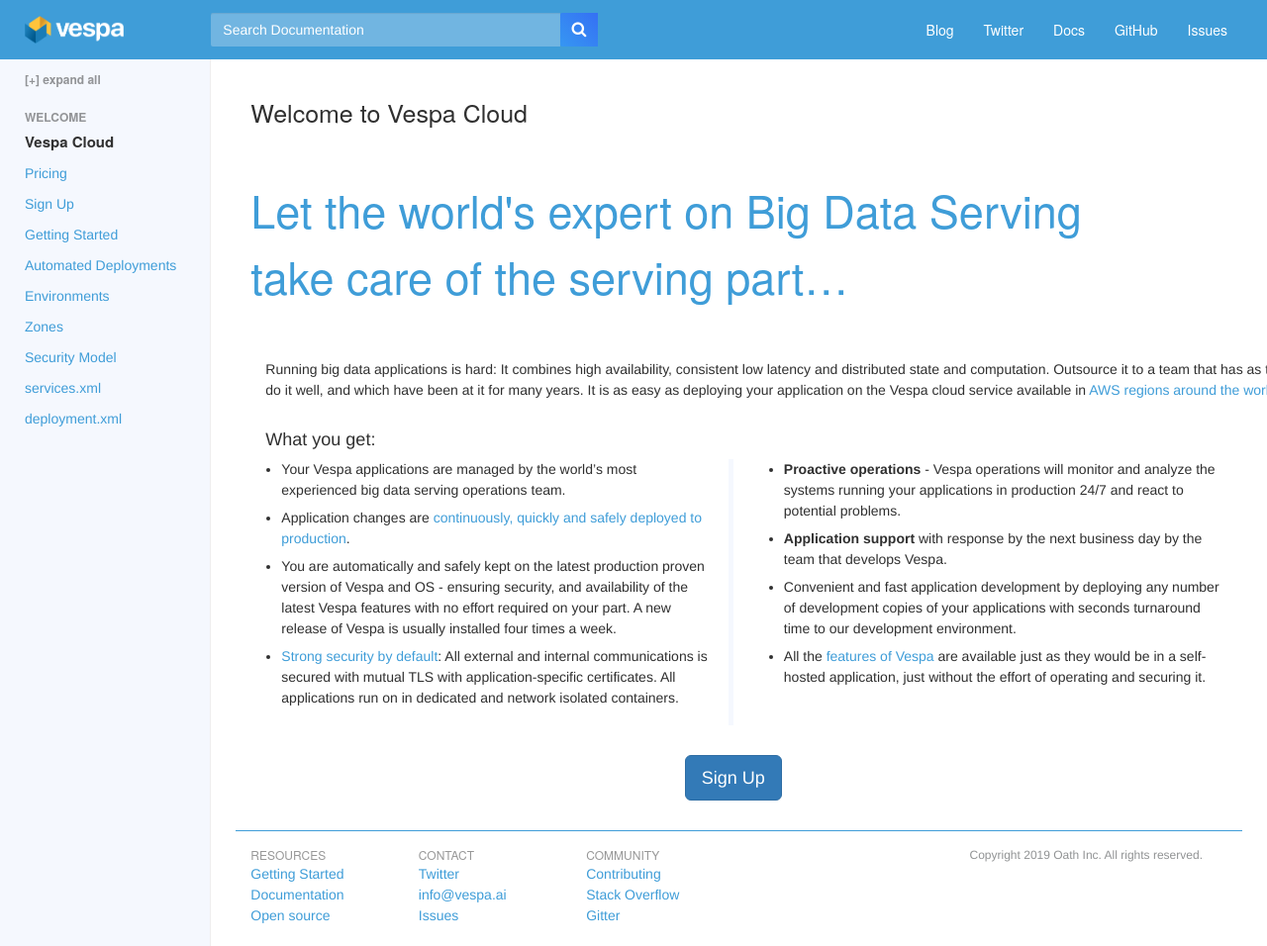
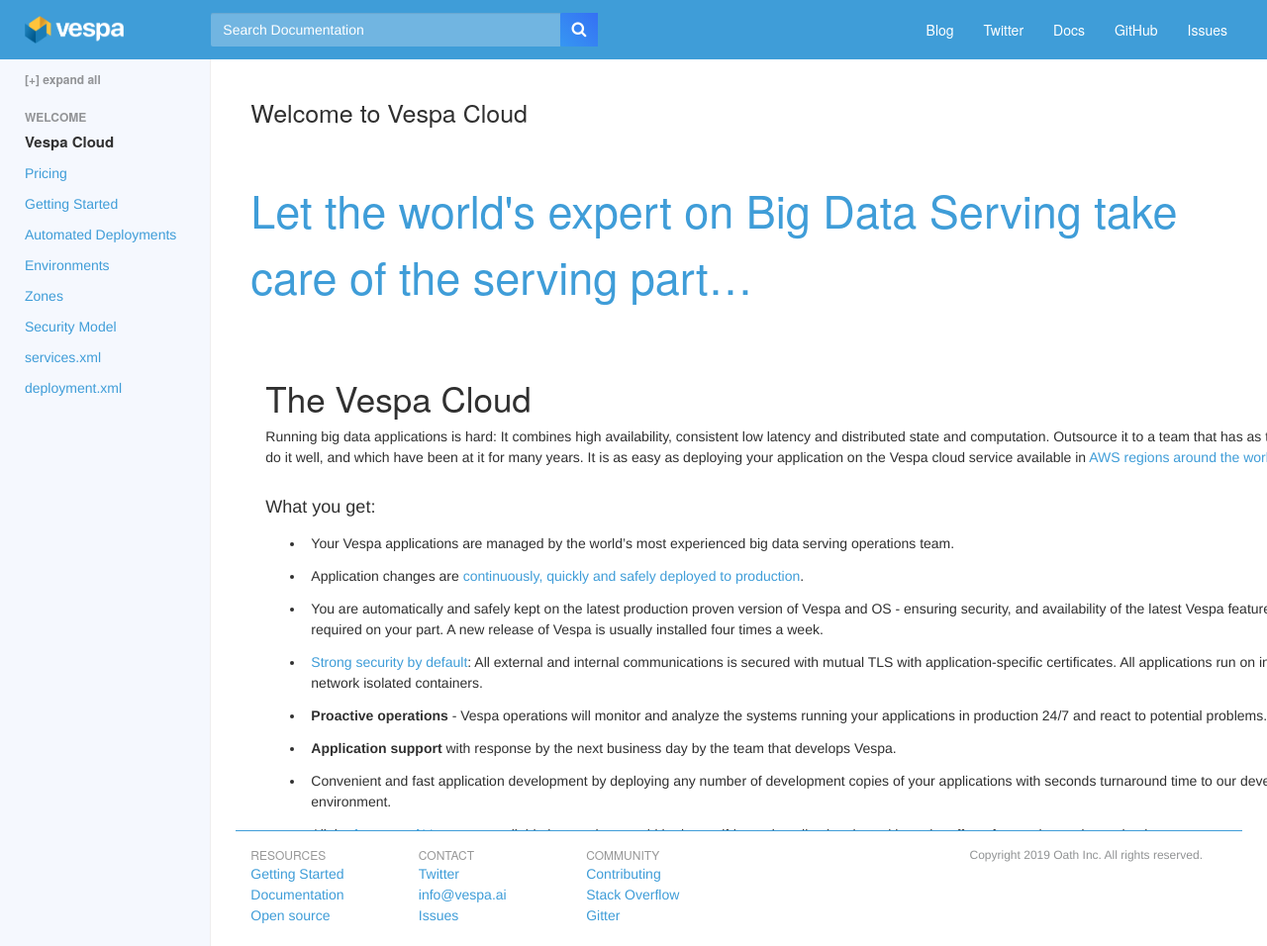
Before and after one commit to vespa-engine/cloud, a Jekyll site: the page built from index.html, in a window 1280 px wide and 956 px high. Shown: the whole window at 99% size. Built offline with Jekyll 4.4.1, drawn with Linux system fonts in a browser that asks for light colours.

Commit message:
Revert "    Move sign-up to separate page with email form"

```diff
--- a/_data/sidebar.yml
+++ b/_data/sidebar.yml
@@ -6,8 +6,6 @@ docs:
         url: /
       - page: Pricing
         url: /pricing
-      - page: Sign Up
-        url: /sign-up
       - page: Getting Started
         url: /getting-started
       - page: Automated Deployments
--- a/_includes/header.html
+++ b/_includes/header.html
@@ -8,7 +8,7 @@
 <title>{% if page.title %}{{ page.title | escape }}{% else %}{{ "Vespa" }}{% endif %}</title>
 
 <!-- Bootstrap -->
-<link rel="stylesheet" href="{{ site.baseurl }}/css/bootstrap.min.css">
+<link href="{{ site.baseurl }}/css/bootstrap.min.css" rel="stylesheet">
 
 <!-- Font Awesome -->
 <link rel="stylesheet" href="{{ site.baseurl }}/css/font-awesome.min.css">
--- a/_includes/nav.html
+++ b/_includes/nav.html
@@ -8,7 +8,7 @@
             <span class="icon-bar"></span>
             <span class="icon-bar"></span>
             </button>
-            <a class="navbar-brand" href="{{ site.baseurl }}">
+            <a class="navbar-brand" href="http://vespa.ai">
                 <img src="{{ site.baseurl }}/img/vespa-logo.png" width="100" height="28">
             </a>
         </div>
--- a/css/docs.css
+++ b/css/docs.css
@@ -108,7 +108,7 @@ h3,
     color: #FFC43C;
 }
 
-#searchinput {
+.form-control {
     background: #71B5E1;
     border-radius: 2px 0 0 2px;
     color: #fff;
@@ -116,16 +116,16 @@ h3,
     margin: auto;
 }
 
-#searchinput::-moz-placeholder {
+.form-control::-moz-placeholder {
     color: #fff;
     opacity: 1;
 }
 
-#searchinput::-ms-input-placeholder {
+.form-control:-ms-input-placeholder {
     color: #fff;
 }
 
-#searchinput::-webkit-input-placeholder {
+.form-control::-webkit-input-placeholder {
     color: #fff;
 }
 
@@ -246,8 +246,7 @@ h3,
 }
 
 .welcome > li {
-    padding-bottom: 0.5em;
-/*    line-height: 2.0; */
+    line-height: 2.0;
 }
 
 .welcome-border {
@@ -269,10 +268,10 @@ h3,
 }
 
 /* fix anchored links to vespadoc */
-/* #main-content *[id]:not([href]) {
+#main-content *[id]:not([href]) {
     margin-top: -75px;
     padding-top: 75px;
-} */
+}
 
 .filepath {
     margin:0;
@@ -298,7 +297,7 @@ h3,
 
 @media (min-width: 768px) {
   .footer {
-/*    position: fixed; */
+    position: fixed;
     bottom: 0;
     left: 0px;
     z-index: 1000;
--- a/index.html
+++ b/index.html
@@ -21,11 +21,18 @@ ul.offer li {
 }
 </style>
 
-<p class="intro">Let the world's expert on Big Data Serving<br>take care of the serving part…</p>
+<p class="intro">Let the world's expert on Big Data Serving take care of the serving part…</p>
 
 <section id="roadmap" class="bg-light-blue">
 
 <div class="container">
+
+<div class="row">
+
+<div class="col-lg-12 text-left">
+<div class="h1">The Vespa Cloud</div>
+</div>
+</div>
 
 <div class="row">
 <div class="col-lg-12 text-left">
@@ -43,27 +50,21 @@ at it for many years. It is as easy as deploying your application on the Vespa c
 <div class="col-lg-12 text-left">
 <h4>What you get:</h4>
 
-<div class="row">
-        <div class="col-md-12">
-            <div class="row">
-                <div class="col-md-5 welcome-border">
-                    <ul class="welcome">
+<ul class="offer">
+
 <li>Your Vespa applications are managed by the world’s most experienced big data serving operations team.</li>
+
 <li>Application changes are
 <a href="https://vespa.ai/documentation/automated-deployments">continuously, quickly and safely deployed to production</a>.</li>
+
 <li>You are automatically and safely kept on the latest production proven version of Vespa and OS -
 ensuring security, and availability of the latest Vespa features with no effort required on your part. A new release
 of Vespa is usually installed four times a week.</li>
-
 
 <li><a href="https://vespa.ai/documentation/security-model">Strong security by default</a>:
 All external and internal communications is secured with mutual TLS with
 application-specific certificates. All applications run on in dedicated and network isolated containers.</li>
 
-                                                                        </ul>
-                </div>
-                <div class="col-md-5">
-                    <ul class="welcome">
 <li><b>Proactive operations</b> - Vespa operations will monitor and analyze the systems running your applications
 in production 24/7 and react to potential problems.</li>
 
@@ -74,17 +75,6 @@ at it for many years. It is as easy as deploying your application on the Vespa c
 
 <li>All the <a href="https://docs.vespa.ai/documentation/features.html">features of Vespa</a> are available just as
 they would be in a self-hosted application, just without the effort of operating and securing it.</li>
-                                                    </ul>
-                </div>
-            </div>
-        </div>
-    </div>
-
-
-
-<ul class="offer">
-
-
 
 </ul>
 </div>
@@ -93,9 +83,8 @@ at it for many years. It is as easy as deploying your application on the Vespa c
 <p> </p>
 </div>
 
-<div class="col-lg-10 text-center">
-<p>
-<p><a href="/sign-up" class="btn btn-primary btn-lg intro-button">Sign Up</a></p>
+<div class="col-lg-12 text-center">
+<p><a href="mailto:support@vespa.ai" class="btn btn-xl intro-button">Sign Up</a></p>
 </div>
 
 </div>
```
Lines whose indentation alone changed are shown as unchanged.
